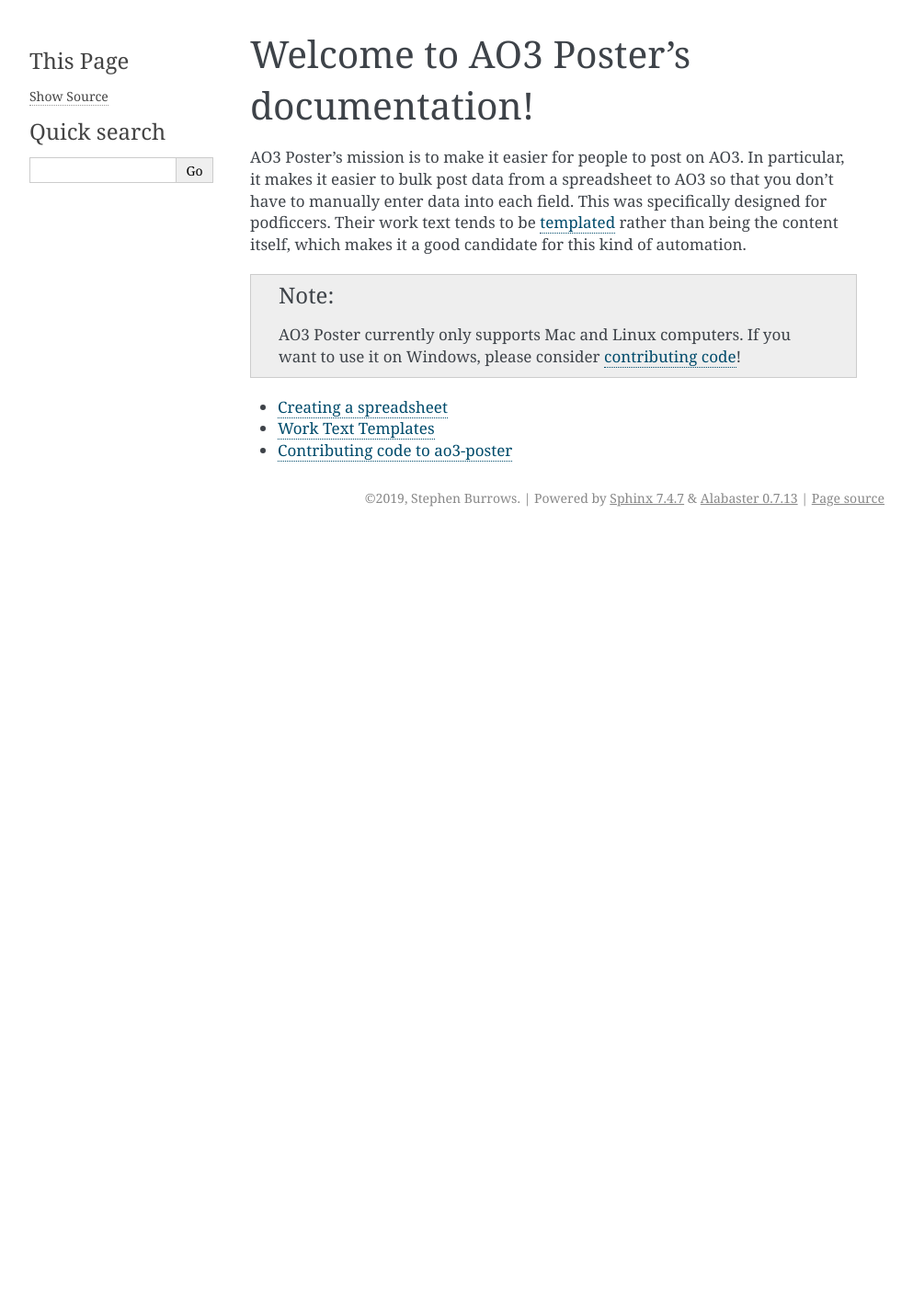
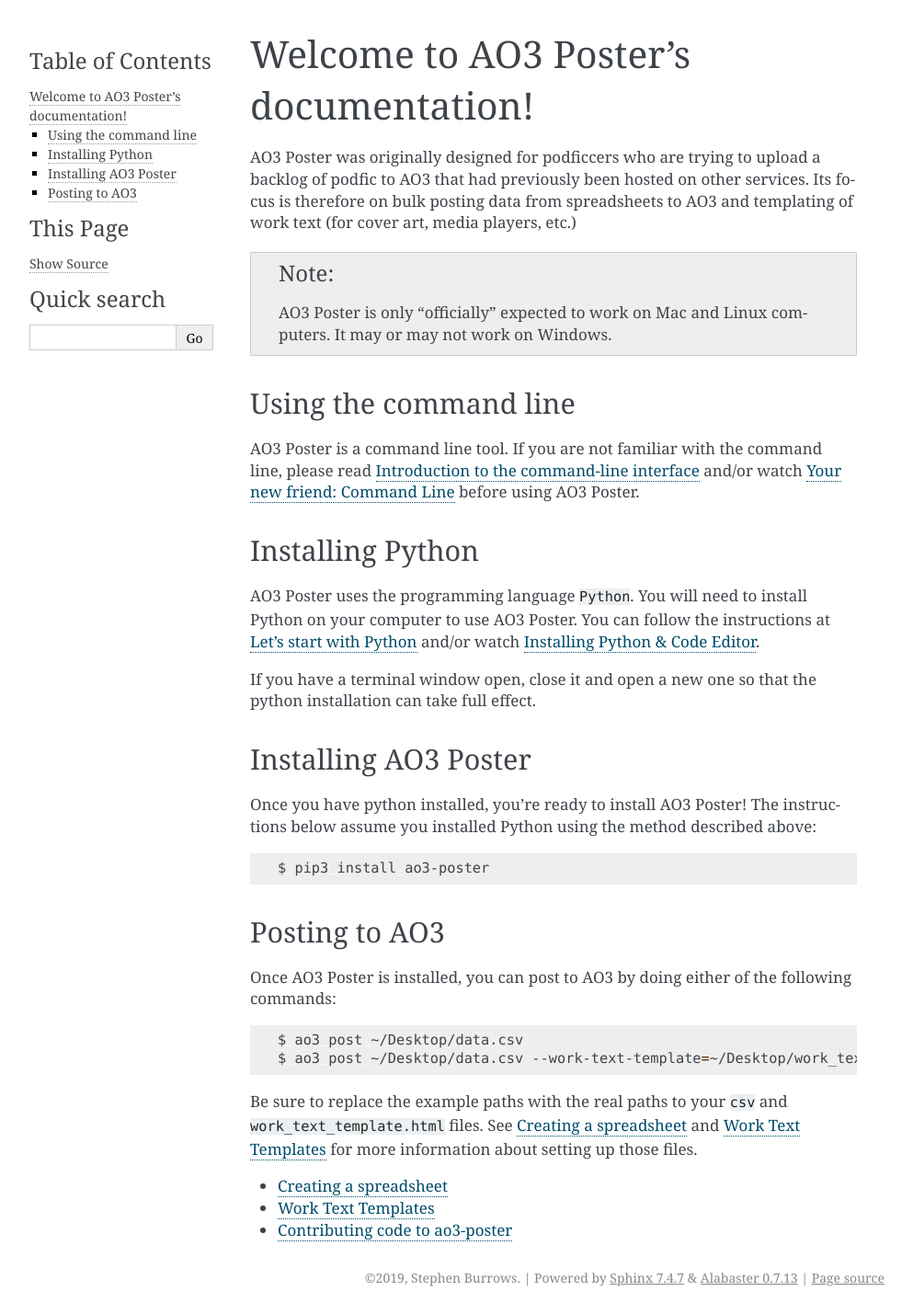
Before and after one commit to sandalwoodbox/ao3-poster, a Sphinx documentation site: the page built from docs/index.rst, in a window 1280 px wide. Shown: the whole page at 92% size, without its empty margins (148-1141 px from the left). Built offline with Sphinx 7.4.7, drawn with Linux system fonts in a browser that asks for light colours; before the commit the page ends 900 px from its top, so only the background shows below that.

Commit message:
Fleshed out documentation

```diff
--- a/docs/contributing-code.rst
+++ b/docs/contributing-code.rst
@@ -2,6 +2,8 @@
 
 Contributing code to ao3-poster
 ===============================
+
+Contributions are welcome! The github repository is at https://github.com/sandalwoodbox/ao3-poster.
 
 Requirements
 ++++++++++++
--- a/docs/creating-a-spreadsheet.rst
+++ b/docs/creating-a-spreadsheet.rst
@@ -1,3 +1,5 @@
+.. _creating-a-spreadsheet:
+
 Creating a spreadsheet
 ======================
 
@@ -59,3 +61,5 @@
 .. image:: /_static/images/example-spreadsheet.png
 
 You can also include additional columns; these will not be submitted to AO3 directly but they will be available in your :ref:`work text template <work-text-templates>`.
+
+Once your spreadsheet is created, export it as a CSV and save it on your computer to use with AO3 Poster.
--- a/docs/index.rst
+++ b/docs/index.rst
@@ -1,13 +1,49 @@
 Welcome to AO3 Poster's documentation!
 ======================================
 
-AO3 Poster's mission is to make it easier for people to post on AO3.
-In particular, it makes it easier to bulk post data from a spreadsheet to AO3 so that you don't have to manually enter data into each field.
-This was specifically designed for podficcers.
-Their work text tends to be :ref:`templated <work-text-templates>` rather than being the content itself,
-which makes it a good candidate for this kind of automation.
+AO3 Poster was originally designed for podficcers who are trying to upload a backlog of podfic to AO3 that had previously been hosted on other services.
+Its focus is therefore on bulk posting data from spreadsheets to AO3 and templating of work text (for cover art, media players, etc.)
 
-.. note:: AO3 Poster currently only supports Mac and Linux computers. If you want to use it on Windows, please consider :ref:`contributing code<contributing-code>`!
+.. note:: AO3 Poster is only "officially" expected to work on Mac and Linux computers. It may or may not work on Windows.
+
+Using the command line
+----------------------
+
+AO3 Poster is a command line tool.
+If you are not familiar with the command line, please read `Introduction to the command-line interface <https://tutorial.djangogirls.org/en/intro_to_command_line/>`_ and/or watch `Your new friend: Command Line <https://www.youtube.com/watch?v=jvZLWhkzX-8>`_ before using AO3 Poster.
+
+Installing Python
+-----------------
+
+AO3 Poster uses the programming language ``Python``.
+You will need to install Python on your computer to use AO3 Poster.
+You can follow the instructions at `Let’s start with Python <https://tutorial.djangogirls.org/en/python_installation/>`_ and/or watch `Installing Python & Code Editor <https://www.youtube.com/watch?v=pVTaqzKZCdA>`_.
+
+If you have a terminal window open, close it and open a new one so that the python installation can take full effect.
+
+Installing AO3 Poster
+---------------------
+
+Once you have python installed, you're ready to install AO3 Poster!
+The instructions below assume you installed Python using the method described above:
+
+.. code-block:: bash
+
+   $ pip3 install ao3-poster
+
+Posting to AO3
+--------------
+
+Once AO3 Poster is installed, you can post to AO3 by doing either of the following commands:
+
+.. code-block:: bash
+
+   $ ao3 post ~/Desktop/data.csv
+   $ ao3 post ~/Desktop/data.csv --work-text-template=~/Desktop/work_text_template.html
+
+Be sure to replace the example paths with the real paths to your ``csv`` and ``work_text_template.html`` files.
+See :ref:`creating-a-spreadsheet` and :ref:`work-text-templates` for more information about setting up those files.
+
 
 .. toctree::
    :maxdepth: 1
```
Also changed, not shown: docs/work-text-templates.rst (+21 -1 lines).
